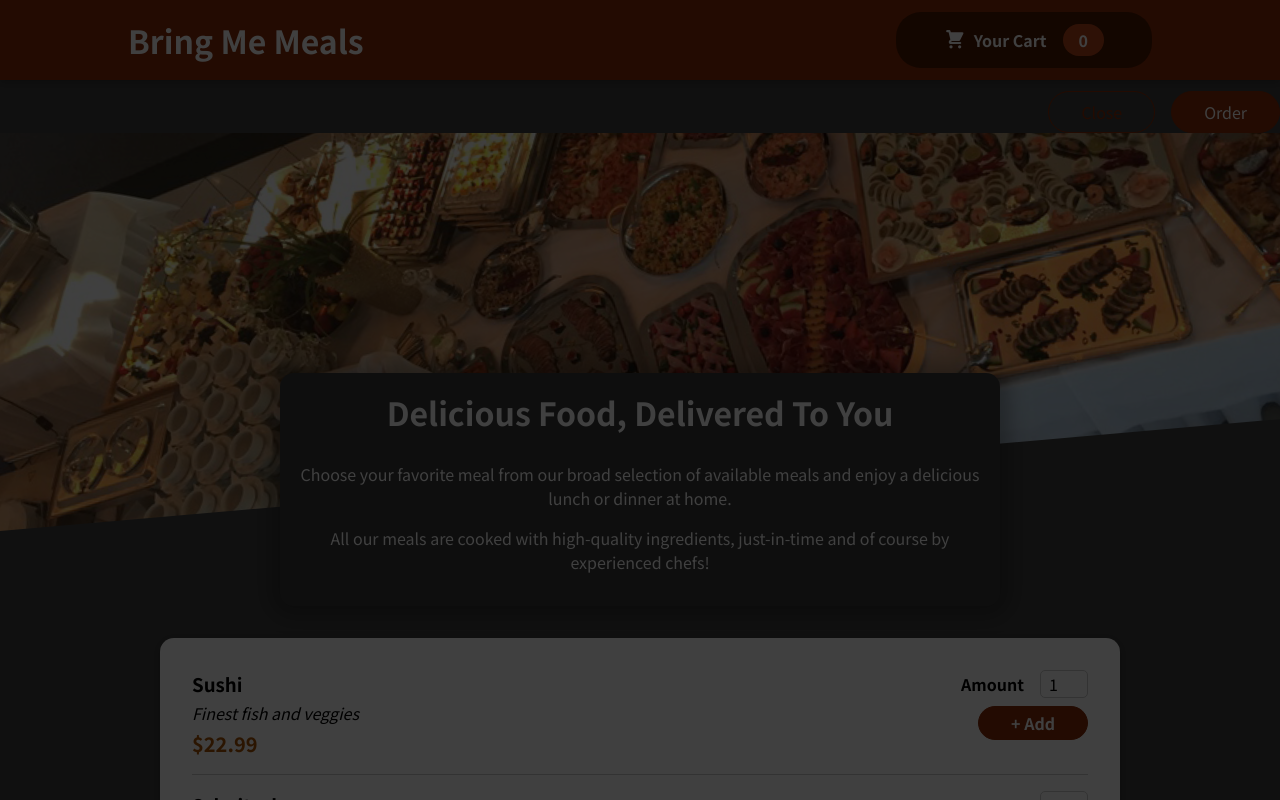
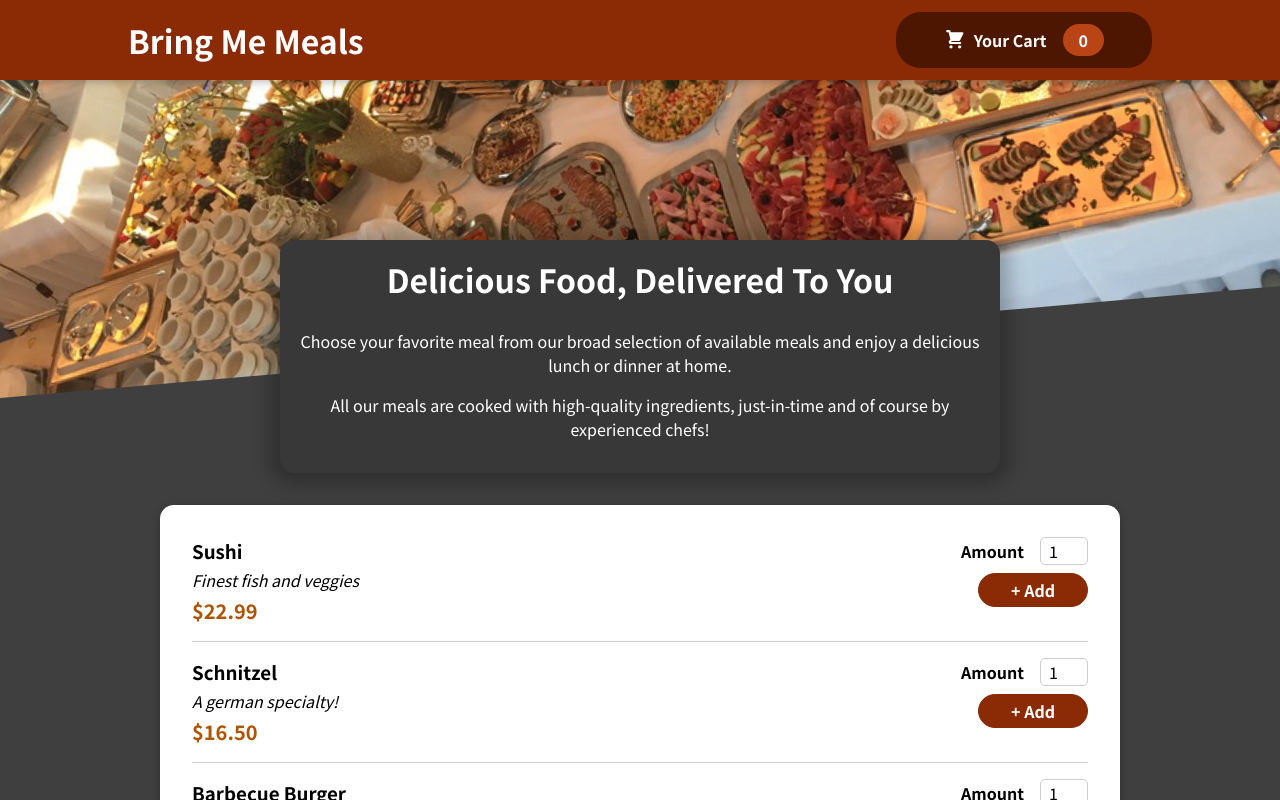
Before and after one commit to kapil11Agnihotri/restaurant-website, a React (Create React App) app: page / in a window 1280 px wide. Shown: the top 800 px of the page. Built offline with nearby package versions, Linux system fonts and the light colour scheme.

Commit message:
cart open and close added

```diff
--- a/src/App.js
+++ b/src/App.js
@@ -1,13 +1,24 @@
-import React, { Fragment } from "react";
+import React, { Fragment,useState } from "react";
 import Cart from "./Components/Cart/Cart";
 import Header from "./Components/Layout/Header";
 import Meals from "./Components/Meals/Meals";
 
 function App() {
+
+  const [cartIsShown,setCartIsShown]=useState(false);
+
+  const cartShownHandler=()=>{
+    setCartIsShown(true)
+  }
+  const cartHideHandler=()=>{
+    setCartIsShown(false)
+  }
+
+
   return (
     <Fragment>
-      <Cart />
-      <Header />
+      {cartIsShown && <Cart onHideCart={cartHideHandler}/>}
+      <Header onShowCart={cartShownHandler}/>
       <main>
         <Meals />
       </main>
--- a/src/Components/Cart/Cart.js
+++ b/src/Components/Cart/Cart.js
@@ -11,14 +11,14 @@
     </ul>
   );
   return (
-    <Model>
+    <Model onClick={props.onHideCart}>
       {cartItems}
       <div className={classes.total}>
         <span>Total Amount</span>
         <span>35.62</span>
       </div>
       <div className={classes.actions}>
-        <button className={classes["button--alt"]}>Close</button>
+        <button className={classes["button--alt"]} onClick={props.onHideCart}>Close</button>
         <button className={classes.button}>Order</button>
       </div>
     </Model>
--- a/src/Components/Layout/Header.js
+++ b/src/Components/Layout/Header.js
@@ -9,7 +9,7 @@
     <Fragment>
       <header className={classes.header}>
         <h1>Bring Me Meals</h1>
-        <HeaderCartButton/>
+        <HeaderCartButton onClick={props.onShowCart}/>
       </header>
       <div className={classes['main-image']} >
         <img src={MealsImage} alt='A table full of delicios food'/>
--- a/src/Components/Layout/HeaderCartButton.js
+++ b/src/Components/Layout/HeaderCartButton.js
@@ -4,7 +4,7 @@
 import classes from './HeaderCartButton.module.css'
 
 const HeaderCartButton=(props)=>{
-   return <button className={classes.button}>
+   return <button className={classes.button} onClick={props.onClick}>
     <span className={classes.icon}>
     <CartIcon/>
     </span>
--- a/src/Components/Ui/Model.js
+++ b/src/Components/Ui/Model.js
@@ -4,13 +4,13 @@
 
 
 const Backdrop=props=>{
-    return <div className={classes.backdrop}/>
+    return <div className={classes.backdrop} onClick={props.onClick} />
 }
 
 
 const ModelOverlay=props=>{
     return (
-         <div className={classes.model}>
+         <div className={classes.modal}>
         <div >{props.children}</div>
     </div>
     )
@@ -19,7 +19,7 @@
 
 const Model=props=>{
      return <Fragment>
-       {ReactDOM.createPortal(<Backdrop/> , portalElement)}
+       {ReactDOM.createPortal(<Backdrop onClick={props.onClick}/> , portalElement)}
        {ReactDOM.createPortal(<ModelOverlay>{props.children}</ModelOverlay> , portalElement)}
      </Fragment>
 }
```
